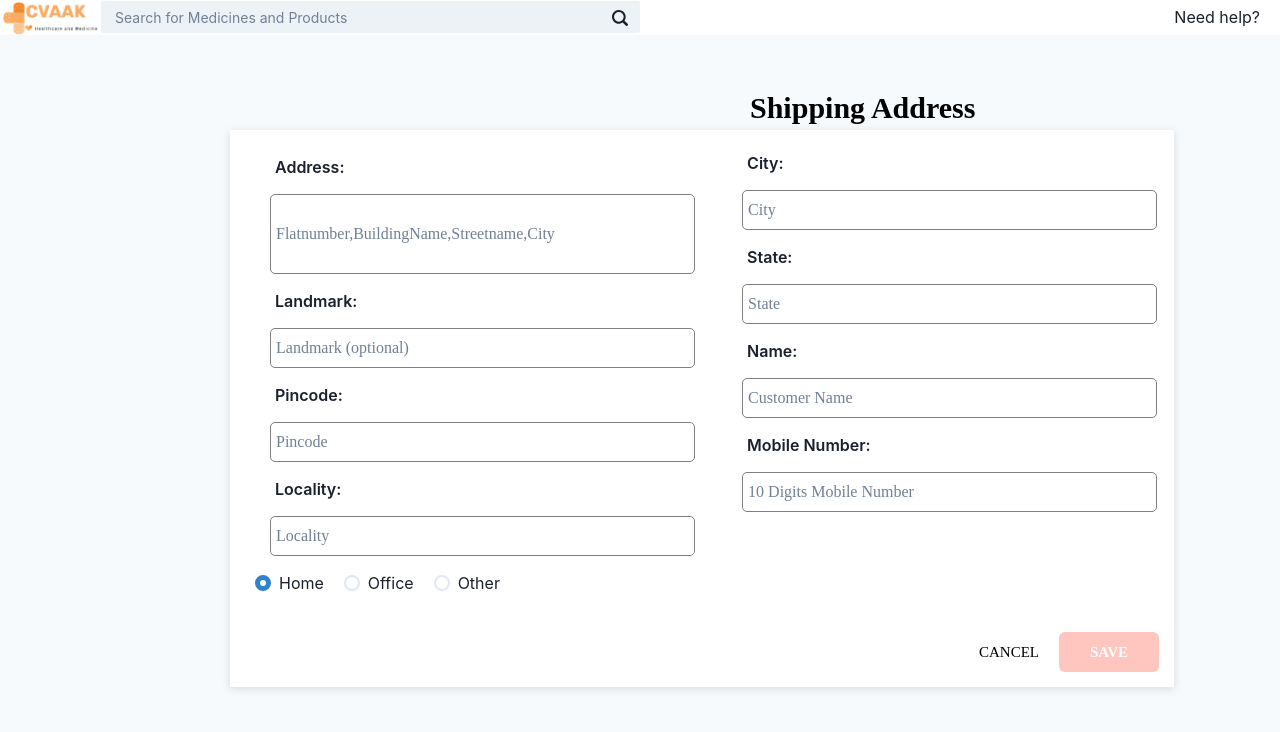
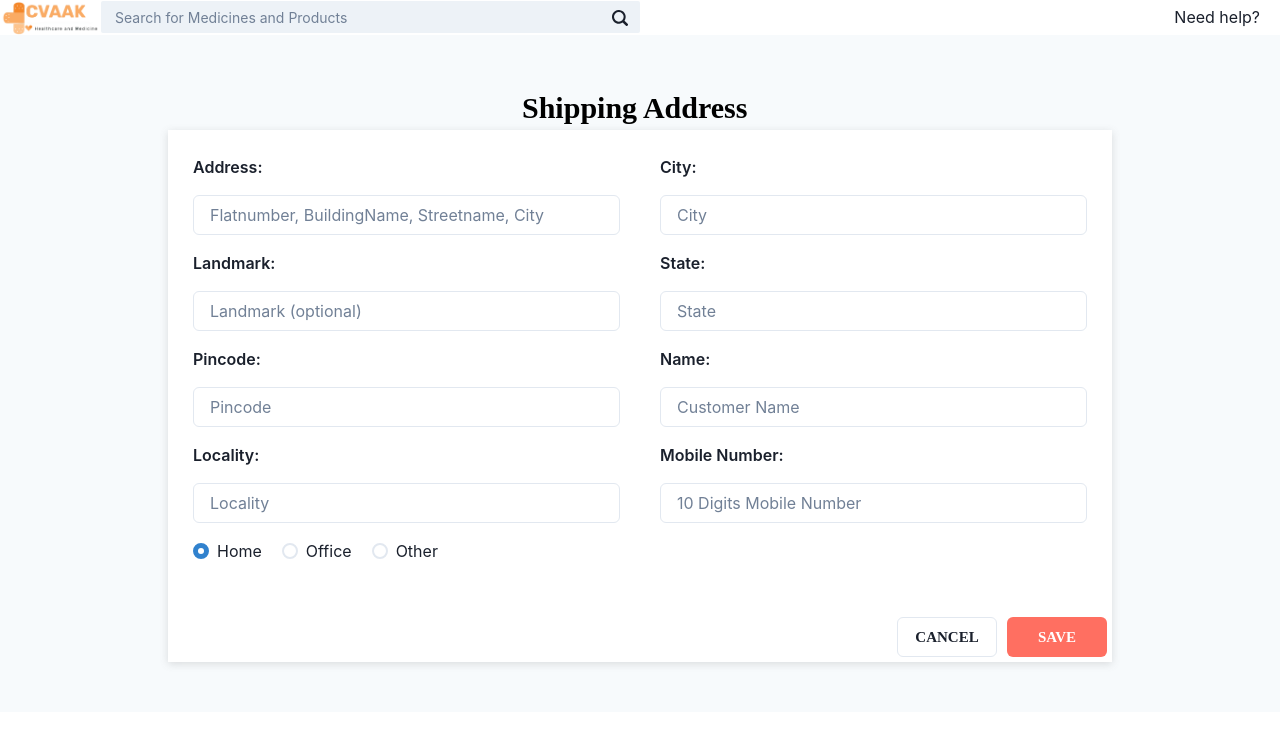
Before and after one commit to Varun8177/Tata-1mg--clone, a Next.js app in the folder cvaak/: page /payment in a window 1280 px wide. Shown: the top 732 px of the page. Built offline with nearby package versions, Linux system fonts and the light colour scheme.

Commit message:
design: changes in payment page

```diff
--- a/cvaak/src/pages/payment.jsx
+++ b/cvaak/src/pages/payment.jsx
@@ -7,6 +7,8 @@ import {
   useToast,
   Button,
   Stack,
+  VStack,
+  Input,
 } from "@chakra-ui/react";
 import { useRouter } from "next/router";
 import { ADDADRESS } from "@/redux/adress/adress.types";
@@ -37,7 +39,8 @@ const Payment = () => {
   const toast = useToast();
   const router = useRouter();
   const dispatch = useDispatch();
-  const eventHandler = () => {
+  const eventHandler = (e) => {
+    e.preventDefault();
     if (
       add == "" ||
       pin == "" ||
@@ -84,7 +87,7 @@ const Payment = () => {
         <Box
           style={{
             border: "0px solid red",
-            marginLeft: "700px",
+            margin: "auto",
             color: "black",
             fontSize: "16px",
             width: "20%",
@@ -95,183 +98,106 @@ const Payment = () => {
             Shipping Address
           </h1>
         </Box>
+        <form
+          style={{
+            width: "80%",
+            margin: "auto",
+            background: "white",
+            "box-shadow": "rgba(99, 99, 99, 0.2) 0px 2px 8px 0px",
+          }}
+          onSubmit={eventHandler}
+        >
           <Box
             style={{
               display: "flex",
               justifyContent: "space-around",
               borderStyle: "ridge",
-            width: "80%",
-            marginLeft: "180px",
+              width: "100%",
               alignContent: "center",
               backgroundColor: "white",
               padding: "5px",
-            "box-shadow": "rgba(99, 99, 99, 0.2) 0px 2px 8px 0px",
             }}
           >
-          <Box p={"5"}>
-            <label for="" style={{ marginLeft: "20px", fontWeight: "600" }}>
-              Address:
-            </label>
-            <input
+            <Box p={5} w={"50%"}>
+              <VStack spacing={4} align="start">
+                <label style={{ fontWeight: "600" }}>Address:</label>
+                <Input
                   onChange={(e) => setAdd(e.target.value)}
-              type={"text"}
+                  type="text"
                   value={add}
-              style={{
-                textAlign: "start",
+                  isRequired
+                  placeholder="Flatnumber, BuildingName, Streetname, City"
+                />
 
-                padding: "5px",
-                fontFamily:
-                  "Clear Sans Helvetica Neue Helvetica Arial sans-serif",
-                border: "1px solid gray",
-                width: "95%",
-                margin: "15px",
-                height: "80px",
-                borderRadius: "5px",
-              }}
-              placeholder="Flatnumber,BuildingName,Streetname,City"
-            />
-            <label for="" style={{ marginLeft: "20px", fontWeight: "600" }}>
-              Landmark:
-            </label>
-            <input
+                <label style={{ fontWeight: "600" }}>Landmark:</label>
+                <Input
                   onChange={(e) => setLand(e.target.value)}
                   value={land}
-              style={{
-                textAlign: "start",
-                padding: "5px",
-                fontFamily:
-                  "Clear Sans Helvetica Neue Helvetica Arial sans-serif",
-                border: "1px solid gray",
-                width: "95%",
-                margin: "15px",
-                height: "40px",
-                borderRadius: "5px",
-              }}
                   placeholder="Landmark (optional)"
+                  isRequired
                 />
-            <label for="" style={{ marginLeft: "20px", fontWeight: "600" }}>
-              Pincode:
-            </label>
-            <input
+
+                <label style={{ fontWeight: "600" }}>Pincode:</label>
+                <Input
                   onChange={(e) => setPin(e.target.value)}
                   value={pin}
-              type={"number"}
-              style={{
-                textAlign: "start",
-                padding: "5px",
-                fontFamily:
-                  "Clear Sans Helvetica Neue Helvetica Arial sans-serif",
-                border: "1px solid gray",
-                width: "95%",
-                margin: "15px",
-                height: "40px",
-                borderRadius: "5px",
-              }}
+                  type="number"
                   placeholder="Pincode"
+                  isRequired
                 />
-            <label for="" style={{ marginLeft: "20px", fontWeight: "600" }}>
-              Locality:
-            </label>
-            <input
+
+                <label style={{ fontWeight: "600" }}>Locality:</label>
+                <Input
                   onChange={(e) => setLocal(e.target.value)}
                   value={local}
-              type={"text"}
-              style={{
-                textAlign: "start",
-                padding: "5px",
-                fontFamily:
-                  "Clear Sans Helvetica Neue Helvetica Arial sans-serif",
-                border: "1px solid gray",
-                width: "95%",
-                margin: "15px",
-                height: "40px",
-                borderRadius: "5px",
-              }}
+                  type="text"
                   placeholder="Locality"
+                  isRequired
                 />
+
                 <ResizeExample />
+              </VStack>
             </Box>
-          <Box style={{ marginTop: "11px", padding: "5px" }}>
-            <label for="" style={{ marginLeft: "20px", fontWeight: "600" }}>
-              City:
-            </label>
-            <input
+            <Box p={5} w={"50%"}>
+              <VStack spacing={4} align="start">
+                <label style={{ fontWeight: "600" }}>City:</label>
+                <Input
                   onChange={(e) => setCity(e.target.value)}
                   value={city}
-              type={"text"}
-              style={{
-                textAlign: "start",
-                padding: "5px",
-                fontFamily:
-                  "Clear Sans Helvetica Neue Helvetica Arial sans-serif",
-                border: "1px solid gray",
-                width: "95%",
-                margin: "15px",
-                height: "40px",
-                borderRadius: "5px",
-              }}
+                  type="text"
                   placeholder="City"
+                  isRequired
                 />
-            <label for="" style={{ marginLeft: "20px", fontWeight: "600" }}>
-              State:
-            </label>
-            <input
+
+                <label style={{ fontWeight: "600" }}>State:</label>
+                <Input
                   onChange={(e) => setState(e.target.value)}
                   value={state}
-              type={"text"}
-              style={{
-                textAlign: "start",
-                padding: "5px",
-                fontFamily:
-                  "Clear Sans Helvetica Neue Helvetica Arial sans-serif",
-                border: "1px solid gray",
-                width: "95%",
-                margin: "15px",
-                height: "40px",
-                borderRadius: "5px",
-              }}
+                  type="text"
                   placeholder="State"
+                  isRequired
                 />
-            <label for="" style={{ marginLeft: "20px", fontWeight: "600" }}>
-              Name:
-            </label>
-            <input
+
+                <label style={{ fontWeight: "600" }}>Name:</label>
+                <Input
                   onChange={(e) => setName(e.target.value)}
                   value={name}
-              type={""}
-              style={{
-                textAlign: "start",
-                padding: "5px",
-                fontFamily:
-                  "Clear Sans Helvetica Neue Helvetica Arial sans-serif",
-                border: "1px solid gray",
-                width: "95%",
-                margin: "15px",
-                height: "40px",
-                borderRadius: "5px",
-              }}
+                  type=""
                   placeholder="Customer Name"
+                  isRequired
                 />
-            <label for="" style={{ marginLeft: "20px", fontWeight: "600" }}>
-              Mobile Number:
-            </label>
-            <input
+
+                <label style={{ fontWeight: "600" }}>Mobile Number:</label>
+                <Input
                   onChange={(e) => setMobile(e.target.value)}
                   value={mobile}
-              type={"tel"}
-              style={{
-                textAlign: "start",
-                padding: "5px",
-                fontFamily:
-                  "Clear Sans Helvetica Neue Helvetica Arial sans-serif",
-                border: "1px solid gray",
-                width: "95%",
-                margin: "15px",
-                height: "40px",
-                borderRadius: "5px",
-              }}
+                  type="tel"
                   placeholder="10 Digits Mobile Number"
+                  isRequired
                 />
+              </VStack>
+            </Box>
+          </Box>
           <div
             style={{
               display: "flex",
@@ -279,51 +205,34 @@ const Payment = () => {
               justifyItems: "end",
               justifyContent: "end",
               padding: "5px",
+              gap: "10px",
             }}
           >
-              <button
-                style={{
-                  backgroundColor: "white",
-                  color: "black",
-                  fontFamily:
-                    "Clear Sans Helvetica Neue HelveticaArial sans-serif",
-                  fontSize: "15px",
-                  width: "100px",
-                  height: "40px",
-                }}
+            <Button
+              variant="outline"
+              colorScheme="gray"
+              fontFamily="Clear Sans Helvetica Neue Helvetica Arial sans-serif"
+              fontSize="15px"
+              width="100px"
+              height="40px"
             >
-                {" "}
               CANCEL
-              </button>
+            </Button>
             <Button
-                onClick={eventHandler}
-                style={{
-                  backgroundColor: "#ff6f61",
-                  color: "white",
-                  fontFamily:
-                    "Clear Sans Helvetica Neue HelveticaArial sans-serif",
-                  fontSize: "15px",
-                  marginTop: "100px",
-                  width: "100px",
-                  height: "40px",
-                }}
-                isDisabled={
-                  add == "" ||
-                  pin == "" ||
-                  local == "" ||
-                  city == "" ||
-                  state == "" ||
-                  mobile == "" ||
-                  name == ""
-                }
+              type="submit"
+              backgroundColor="#ff6f61"
+              color="white"
+              fontFamily="Clear Sans Helvetica Neue Helvetica Arial sans-serif"
+              fontSize="15px"
+              width="100px"
+              height="40px"
             >
               SAVE
             </Button>
           </div>
-          </Box>
-        </Box>
+        </form>
+
         {/* */}
-
         {/* </Box> */}
       </Box>
     </>
```
Also changed, not shown: cvaak/src/components/ShopByHealthConcerns.jsx (+18 -3 lines), cvaak/src/pages/summary.jsx (+2 -9 lines). Lines whose indentation alone changed are shown as unchanged.
